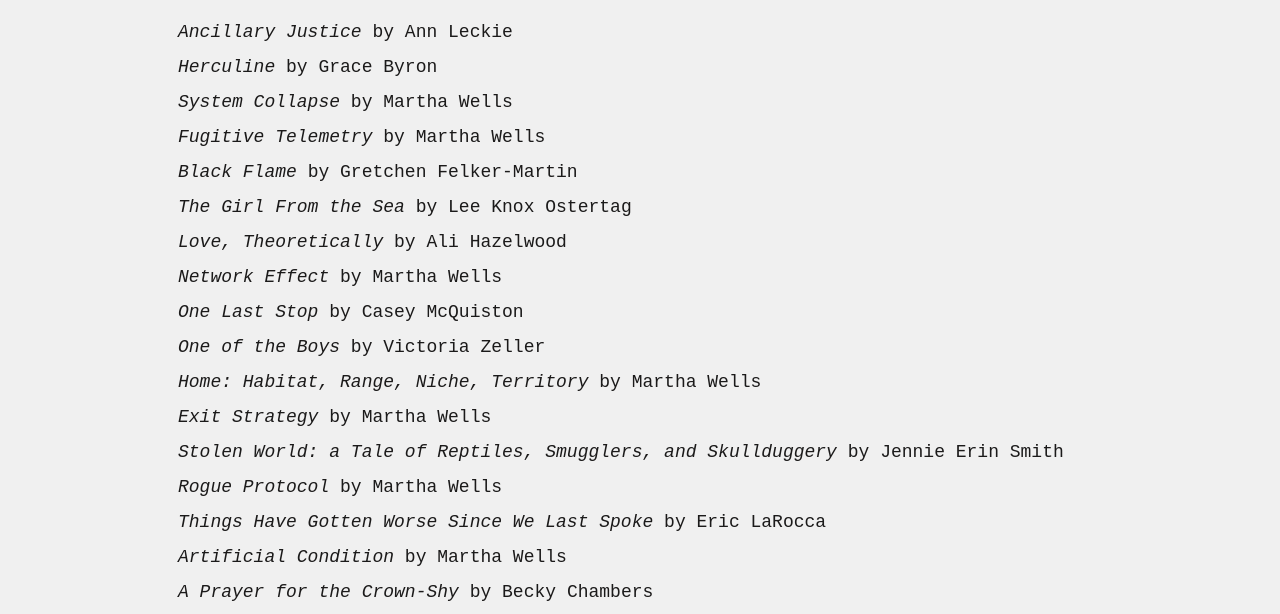
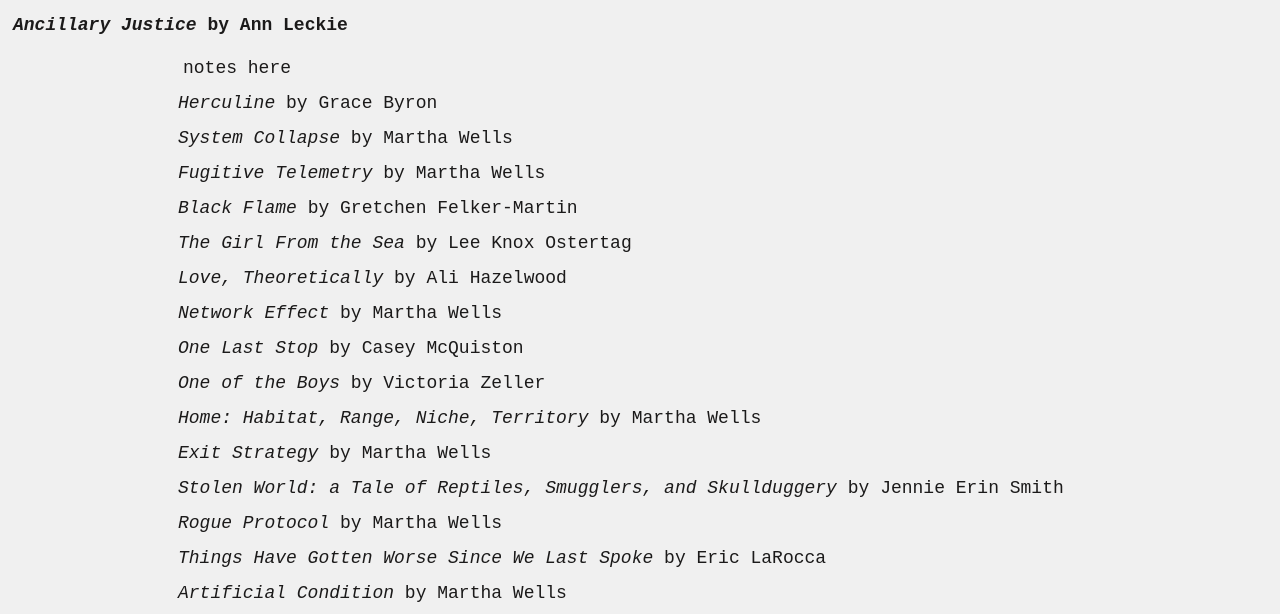
Before and after one commit to starfruwuit/starfruwuit.github.io, a plain HTML site: page blog/reading_2025.html in a window 1280 px wide. Shown: the part 182-796 px from the top of the page. Drawn offline with Linux system fonts and the light colour scheme.

Commit message:
updates for book pages

```diff
--- a/blog/blogvibes.css
+++ b/blog/blogvibes.css
@@ -32,6 +32,19 @@ h2 {
     font-family: "Courier New", monospace;
     text-align: center;
     margin: auto;
+}
+
+h3 {
+    color: var(--gray);
+    font-size: 18px;
+    font-family: "Courier New", monospace;
+}
+
+article {
+    border-width: 1px;
+    border-color: var(--lightOurple);
+    border-radius: 2px;
+    margin: 5px;
 }
 
 p {
--- a/blog/reading_2025.html
+++ b/blog/reading_2025.html
@@ -10,8 +10,10 @@
 <h1>reading in 2025</h1>
 <p>A more up-to-date version of this list can be found on my storygraph</p>
 <h2>all the books I've read in 2025, in reverse chronological order:</h2>
-<p><span style="font-style: italic"></span></p>
-<p><span style="font-style: italic">Ancillary Justice</span> by Ann Leckie</p>
+<article>
+    <h3><span style="font-style: italic">Ancillary Justice</span> by Ann Leckie</h3>
+    <p>notes here</p>
+</article>
 <p><span style="font-style: italic">Herculine</span> by Grace Byron</p>
 <p><span style="font-style: italic">System Collapse</span> by Martha Wells</p>
 <p><span style="font-style: italic">Fugitive Telemetry</span> by Martha Wells</p>
```
